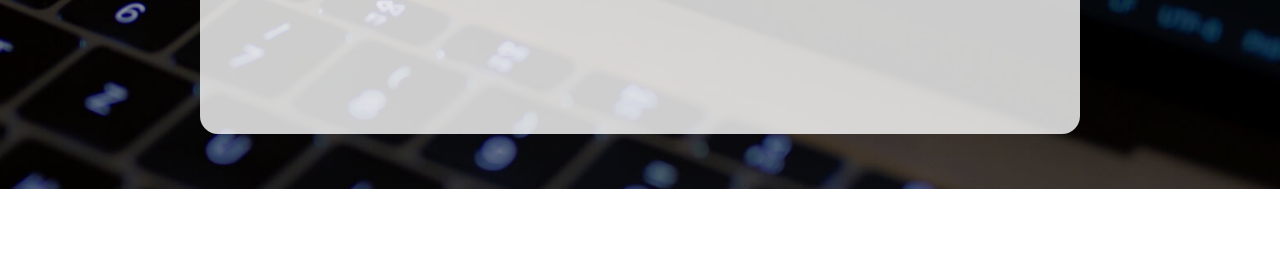
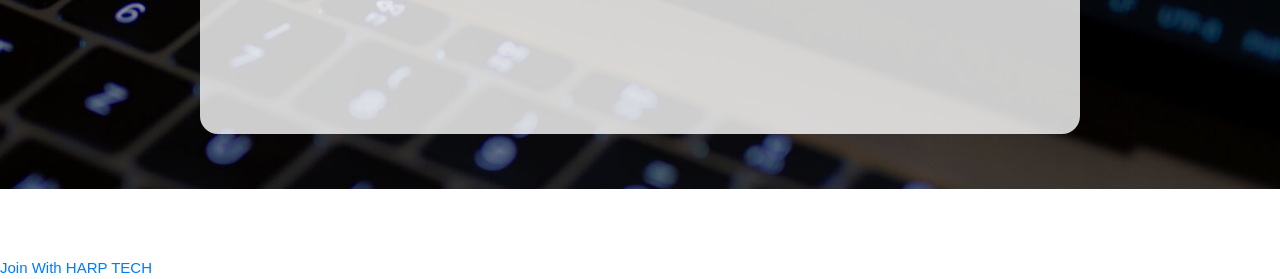
Before and after one commit to RavOfficial/HARP-Tech, a plain HTML site: page index.html in a window 1280 px wide. Shown: the part 690-969 px from the top of the page. Before the commit the page ends 879 px from the top, so only its background shows below. Drawn offline with Linux system fonts and the light colour scheme.

Commit message:
Update index.html

```diff
--- a/index.html
+++ b/index.html
@@ -99,5 +99,9 @@
 <!--===============================================================================================-->
 	<script src="js/main.js"></script>
 
+<br><br><br>
+
+<a target="_blank" href="https://t.me/HARP_Chat">Join With HARP TECH</a>
+
 </body>
 </html>
```
